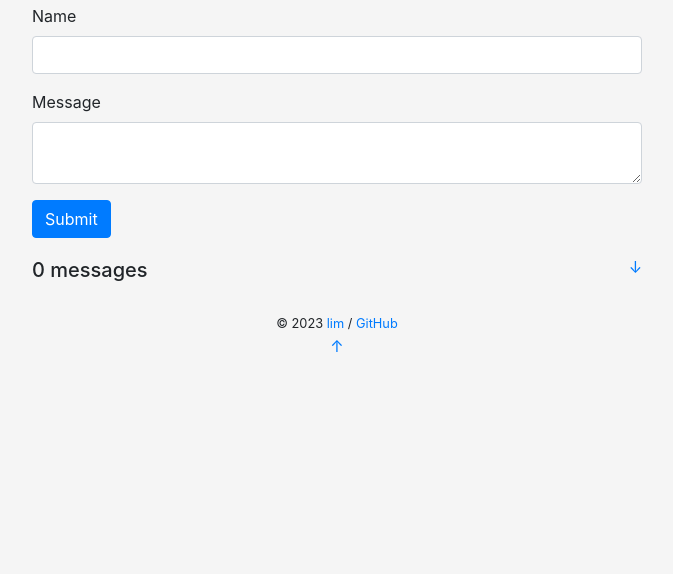
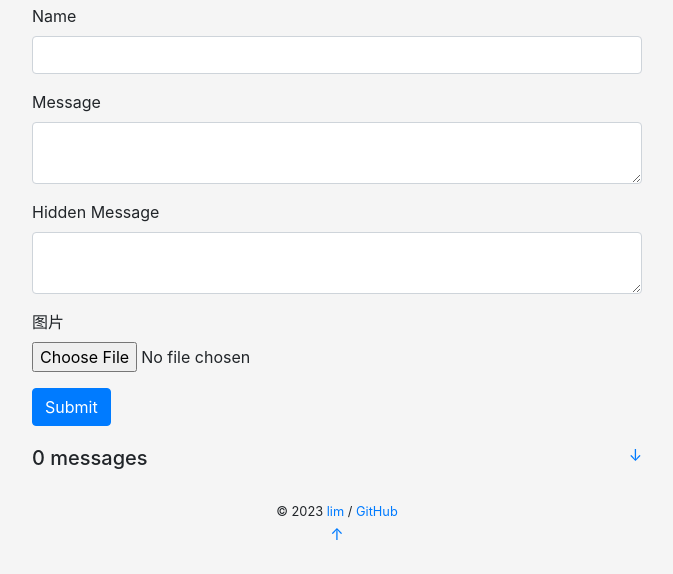
Before and after one commit to Lemoncchi/InstaCUC, a Flask app: page / in a window 1280 px wide. Shown: the part 199-773 px from the top of the page, without its empty margins (303-976 px from the left). Run offline with Flask 2, Linux system fonts and the light colour scheme; data that the repository does not hold is empty; some libraries are stand-ins or nearby versions.

Commit message:
新增照片上传功能

```diff
--- a/instacuc/forms.py
+++ b/instacuc/forms.py
@@ -1,9 +1,20 @@
-from flask_wtf import FlaskForm
-from wtforms import StringField, SubmitField, TextAreaField
+from flask_wtf import FlaskForm, file
+from flask_uploads import UploadSet, configure_uploads, IMAGES, patch_request_class
+from wtforms import StringField, SubmitField, TextAreaField, FileField
 from wtforms.validators import DataRequired, Length
 
+from instacuc import app
+
+photos = UploadSet('photos', IMAGES)
+configure_uploads(app, photos)
+patch_request_class(app)  # set maximum file size, default is 16MB
 
 class HelloForm(FlaskForm):
     name = StringField('Name', validators=[DataRequired(), Length(1, 20)])
     body = TextAreaField('Message', validators=[DataRequired(), Length(1, 200)])
+    hidden_message = TextAreaField('Hidden Message', validators=[DataRequired(), Length(1, 200)])
+    photo = FileField(u'图片', validators=[
+        file.FileAllowed(photos, u'只能上传图片！'),
+        file.FileRequired(u'文件未选择！')
+    ],)
     submit = SubmitField()
--- a/instacuc/models.py
+++ b/instacuc/models.py
@@ -7,5 +7,7 @@ class Message(db.Model):
     id = db.Column(db.Integer, primary_key=True)
     name = db.Column(db.String(20))
     body = db.Column(db.String(200))
-    img_url = db.Column(db.String(200))
+    img_file_name = db.Column(db.String(200))
+    hidden_message = db.Column(db.String(200))
     timestamp = db.Column(db.DateTime, default=datetime.utcnow, index=True)
+    fake = db.Column(db.Boolean, default=False)
--- a/instacuc/settings.py
+++ b/instacuc/settings.py
@@ -16,3 +16,4 @@ dev_db = prefix + os.path.join(os.path.dirname(app.root_path), 'data.db')
 SECRET_KEY = os.getenv('SECRET_KEY', 'secret string')
 SQLALCHEMY_TRACK_MODIFICATIONS = False
 SQLALCHEMY_DATABASE_URI = os.getenv('DATABASE_URI', dev_db)
+UPLOADED_PHOTOS_DEST = os.path.join(os.path.dirname(app.root_path), 'uploads')
--- a/instacuc/templates/index.html
+++ b/instacuc/templates/index.html
@@ -27,7 +27,7 @@
                 <p class="faker-comment-p">
                     <s class="faker-comment">来自 faker 生成的狗屁不同的测试文字</s>
                 </p>
-                <img src={{ message.img_url }} alt="Example Image" class="post_img">
+                <img src={{ photos.url(message.img_file_name) }} alt="Example Image" class="post_img">
             </a>
         {% endfor %}
     </div>
--- a/instacuc/views.py
+++ b/instacuc/views.py
@@ -4,6 +4,7 @@ from instacuc import app, db
 from instacuc.forms import HelloForm
 from instacuc.models import Message
 
+from instacuc.forms import photos
 
 @app.route('/', methods=['GET', 'POST'])
 def index():
@@ -11,11 +12,14 @@ def index():
     if form.validate_on_submit():
         name = form.name.data
         body = form.body.data
-        message = Message(body=body, name=name)
+        hidden_message = form.hidden_message.data
+        img_file_name = photos.save(form.photo.data)
+        file_url = photos.url(img_file_name)
+        message = Message(body=body, name=name, img_file_name=img_file_name, hidden_message=hidden_message)
         db.session.add(message)
         db.session.commit()
         flash('Your message have been sent to the world!')
         return redirect(url_for('index'))
 
     messages = Message.query.order_by(Message.timestamp.desc()).all()
-    return render_template('index.html', form=form, messages=messages)
+    return render_template('index.html', form=form, messages=messages, photos=photos)
```
Also changed, not shown: instacuc/commands.py (+6 -3 lines), test_instacuc.py (+11 -8 lines), uploads/example_CUC/0Q0A2000.JPG (renamed from instacuc/static/img/example_CUC/0Q0A2000.JPG), uploads/example_CUC/0Q0A2002.JPG (renamed from instacuc/static/img/example_CUC/0Q0A2002.JPG), uploads/example_CUC/0Q0A2008.JPG (renamed from instacuc/static/img/example_CUC/0Q0A2008.JPG), 3 other files.
